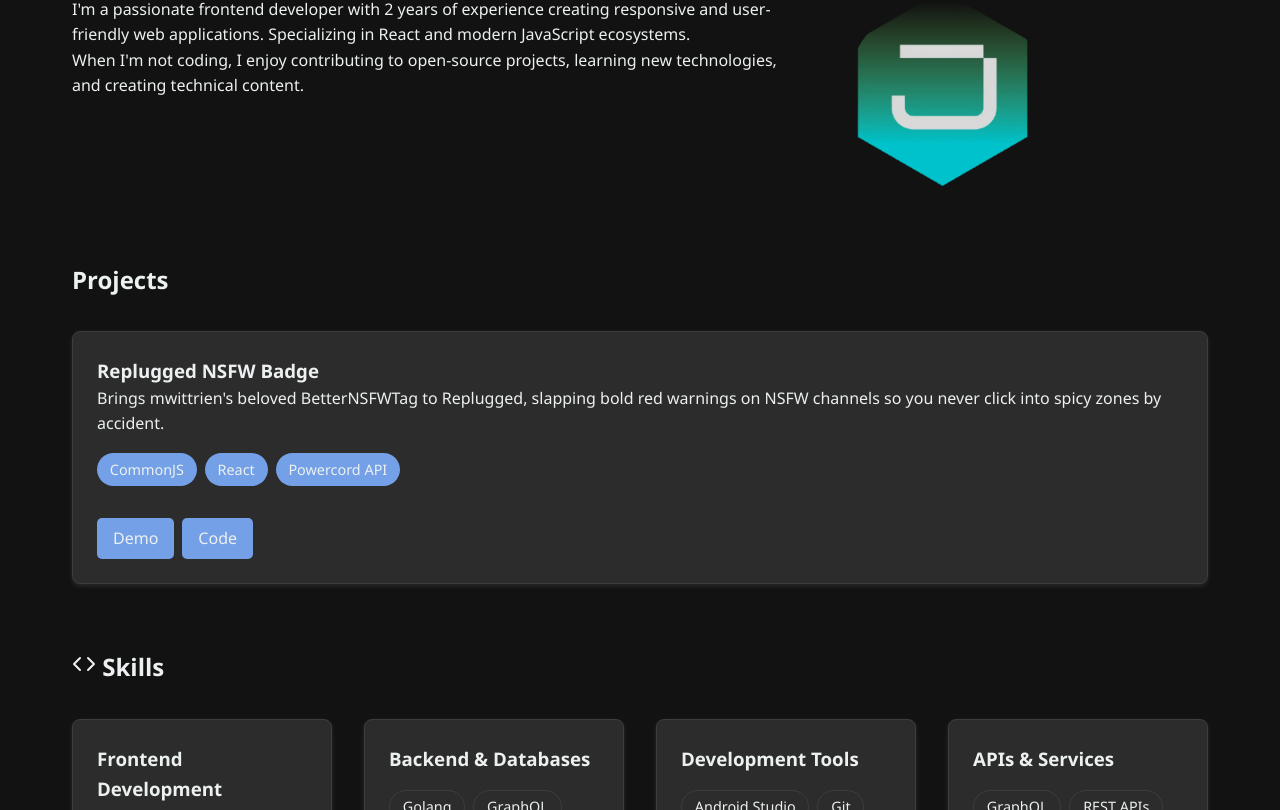
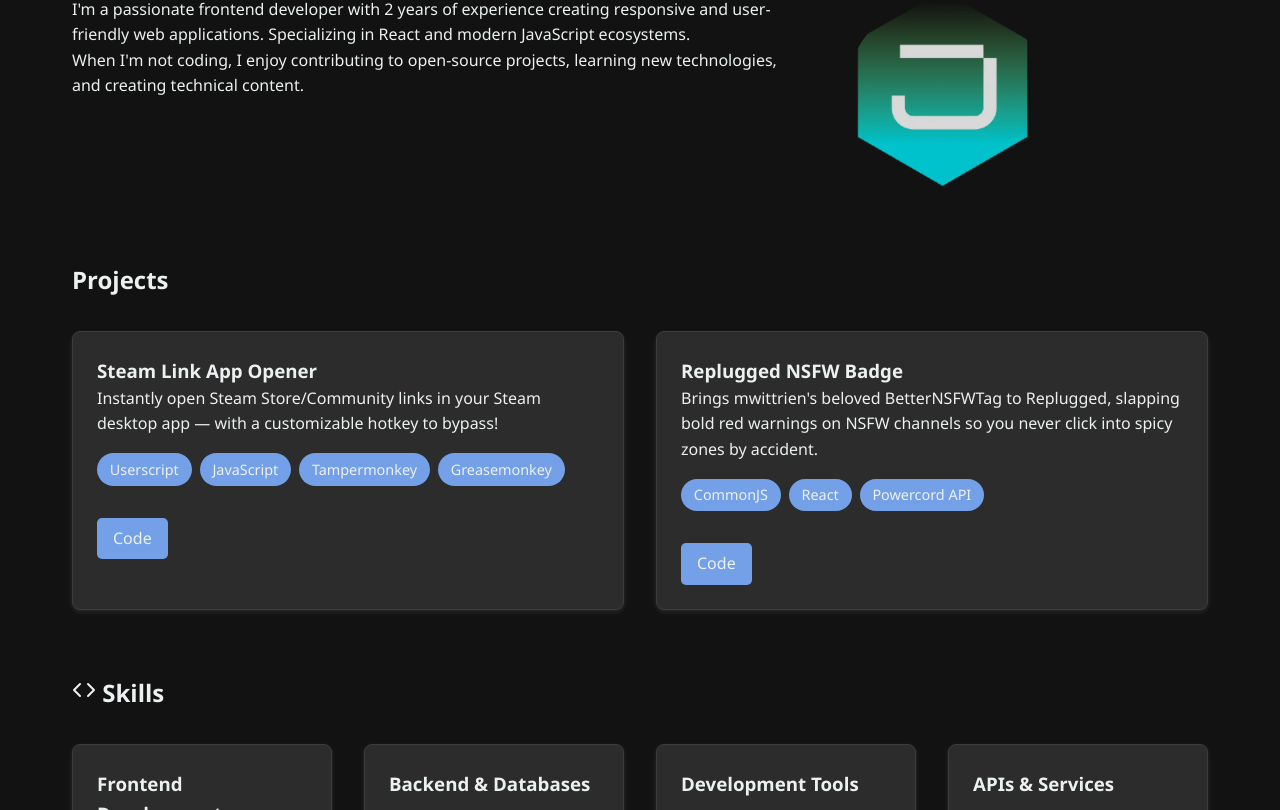
Before and after one commit to jaxellis/jaxellis.github.io, a Next.js app: page / in a window 1280 px wide. Shown: the part 493-1303 px from the top of the page. Built offline with nearby package versions, Linux system fonts and the light colour scheme.

Commit message:
Update projects
Check if there is a demo before adding a button to it. wrap the bottom buttons in it's own div
Add new project

```diff
--- a/src/components/Projects.tsx
+++ b/src/components/Projects.tsx
@@ -6,7 +6,7 @@
   title: string;
   description: string;
   tech: string[];
-  demo: string;
+  demo?: string;
   code: string;
 }
 
@@ -25,12 +25,26 @@
                   <span key={tech}>{tech}</span>
                 ))}
               </div>
-              <a href={project.demo} target="_blank" rel="noreferrer" className="btn">
-                Demo
-              </a>
-              <a href={project.code} target="_blank" rel="noreferrer" className="btn">
-                Code
-              </a>
+              <div className="project-buttons">
+                {project.demo && (
+                  <a
+                    href={project.demo}
+                    target="_blank"
+                    rel="noreferrer"
+                    className="btn"
+                  >
+                    Demo
+                  </a>
+                )}
+                <a
+                  href={project.code}
+                  target="_blank"
+                  rel="noreferrer"
+                  className="btn"
+                >
+                  Code
+                </a>
+              </div>
             </div>
           ))}
         </div>
--- a/src/data/projects.ts
+++ b/src/data/projects.ts
@@ -3,18 +3,25 @@
   title: string;
   description: string;
   tech: string[];
-	demo: string;
+  demo?: string;
   code: string;
 }
 
 export const projects: Project[] = [
   {
     id: 1,
+    title: 'Steam Link App Opener',
+    description:
+      'Instantly open Steam Store/Community links in your Steam desktop app — with a customizable hotkey to bypass!',
+    tech: ['Userscript', 'JavaScript', 'Tampermonkey', 'Greasemonkey'],
+    code: 'https://github.com/jaxellis/Steam-Link-App-Opener',
+  },
+  {
+    id: 2,
     title: 'Replugged NSFW Badge',
     description:
       "Brings mwittrien's beloved BetterNSFWTag to Replugged, slapping bold red warnings on NSFW channels so you never click into spicy zones by accident.",
     tech: ['CommonJS', 'React', 'Powercord API'],
-		demo: '#',
     code: 'https://github.com/jaxellis/replugged-nsfw-badge',
   },
 ];
```
Lines whose indentation alone changed are shown as unchanged.
